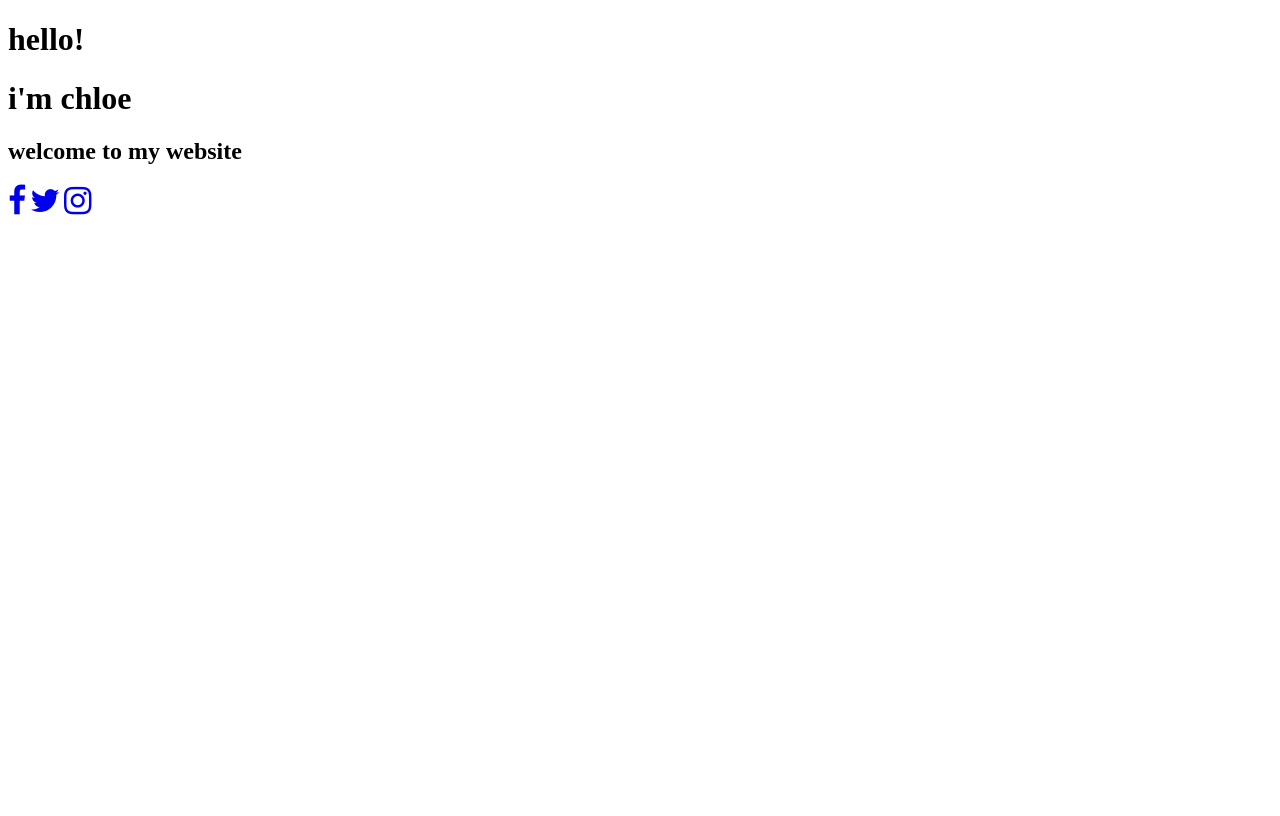
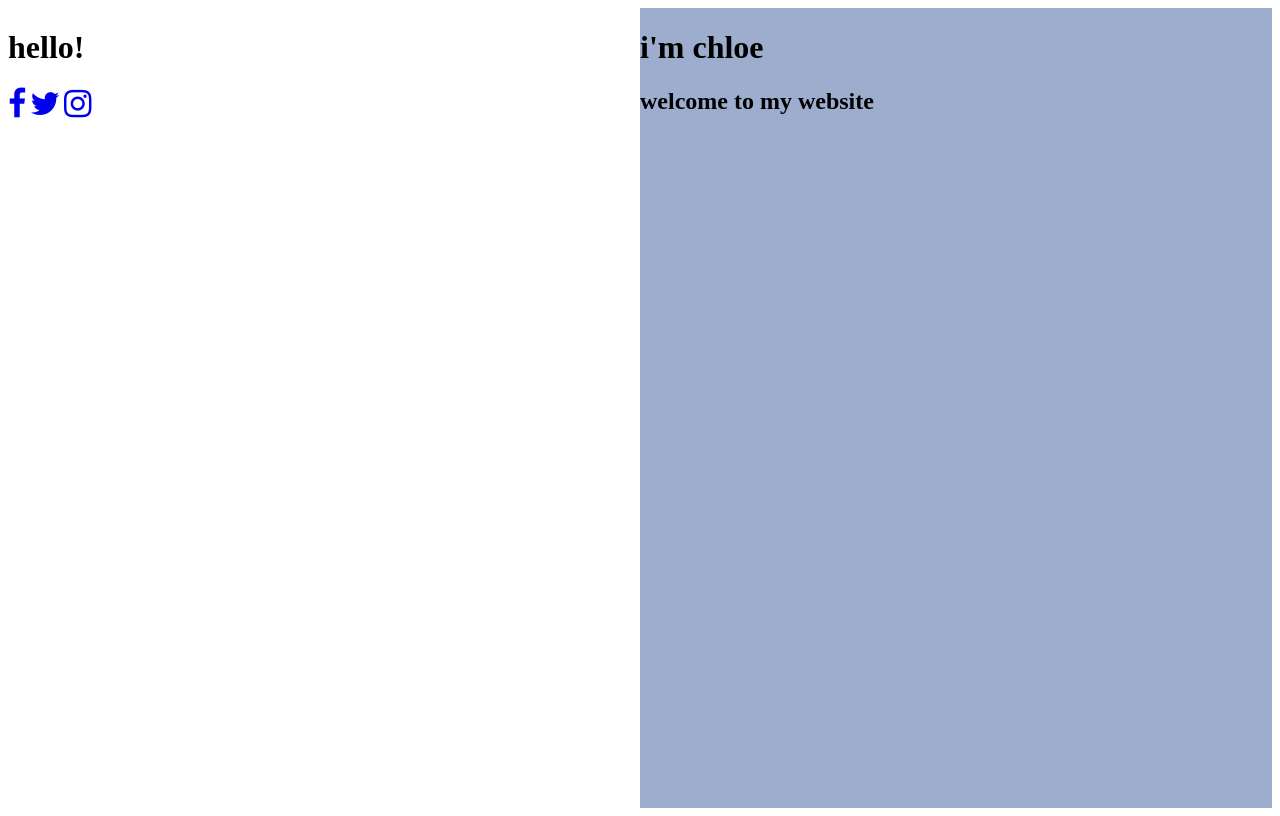
Before and after one commit to c-hloehuang/c-hloehuang.github.io, a plain HTML site: page index.html in a window 1280 px wide. Drawn offline with Linux system fonts and the light colour scheme.

Commit message:
background attempt

```diff
--- a/index.html
+++ b/index.html
@@ -5,19 +5,25 @@
     <meta name="viewport" content="width=device-width, initial-scale=1.0">
     <meta charset="Utf-8">
     <meta http-equiv="X-UA-Compatible" content="IE-edge">
-    <link rel=¨stylesheet¨ type=¨text/css¨ href=¨style.css¨>
+    <link rel="stylesheet" type="text/css" href="style.css">
     <link rel="stylesheet" href="https://cdnjs.cloudflare.com/ajax/libs/font-awesome/4.7.0/css/font-awesome.min.css">
 
 </head>
 <body>
-    <h1>hello!</h1>
-    <h1>i'm chloe</h1>
-    <h2>welcome to my website</h2>
+    <div id="container">
+        <div class="left">
+            <h1>hello!</h1>
+            <div>
+                <a href="http://www.facebook.com" target="_blank"> <i class="fa fa-facebook fa-2x" aria-hidden="true"></i></a>
+                <a href="http://www.twitter.com" target="_blank"> <i class="fa fa-twitter fa-2x" aria-hidden="true"></i></a>
+                <a href="http://www.instagram.com" target="_blank"> <i class="fa fa-instagram fa-2x" aria-hidden="true"></i></a>
+              </div>
+        </div>
+        <div class="right">
+            <h1>i'm chloe</h1>
+            <h2>welcome to my website</h2>
+        </div>
+    </div>
 
-    <div>
-        <a href="http://www.facebook.com" target="_blank"> <i class="fa fa-facebook fa-2x" aria-hidden="true"></i></a>
-        <a href="http://www.twitter.com" target="_blank"> <i class="fa fa-twitter fa-2x" aria-hidden="true"></i></a>
-        <a href="http://www.instagram.com" target="_blank"> <i class="fa fa-instagram fa-2x" aria-hidden="true"></i></a>
-      </div>
 </body>
 </html>
--- a/style.css
+++ b/style.css
@@ -1,3 +1,14 @@
-body {
-    background: linear-gradient(to bottom, black 0%,black 50%,#000000 50%,white 50%,white 100%);
+#container {
+    min-height: 100vh;
+    display: flex;
 }
+
+.left {
+    width: 50vw;
+    background-color: white;
+}
+
+.right {
+    width: 50vw;
+    background-color: #9CADCE;
+}
```
